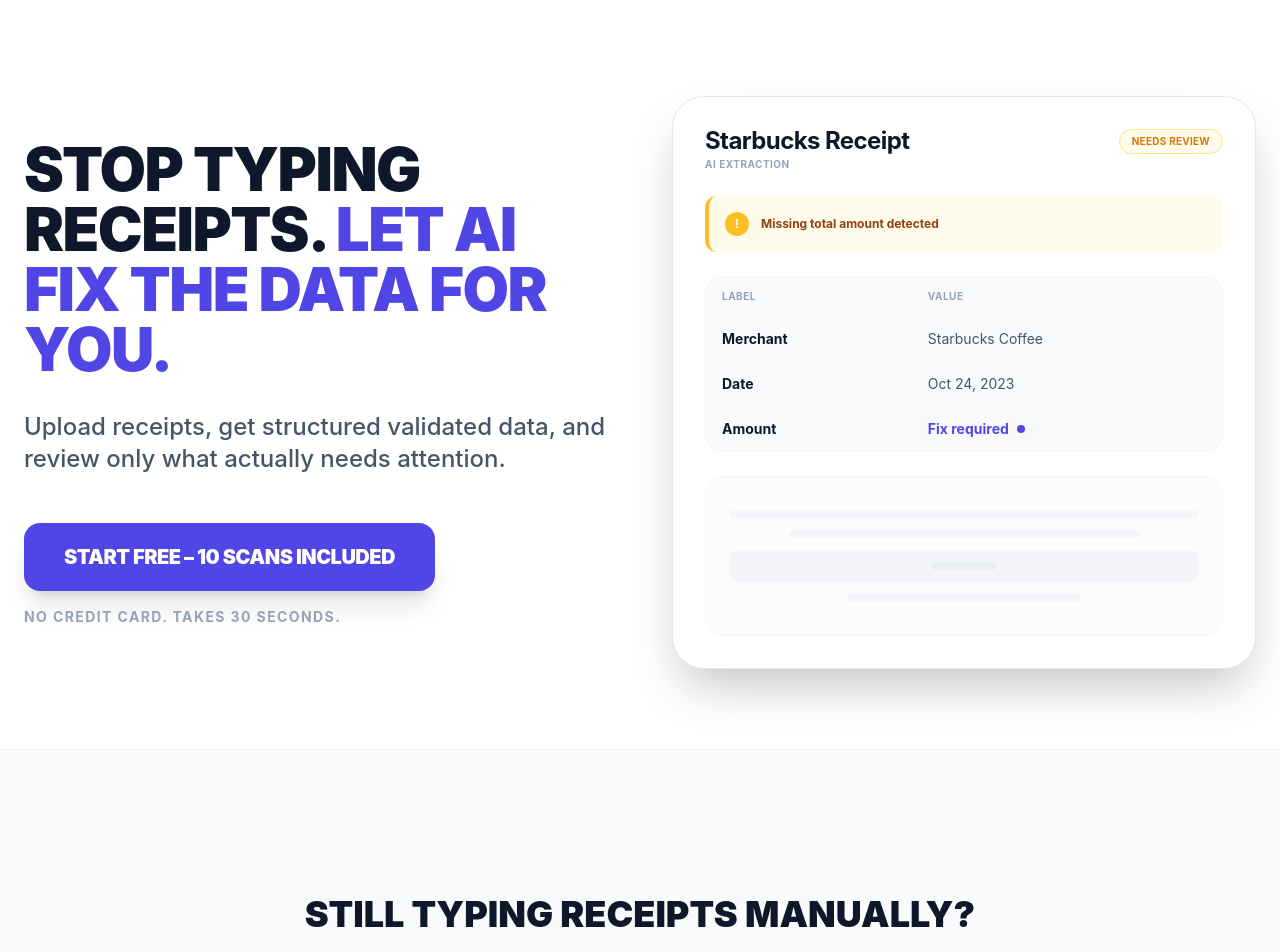
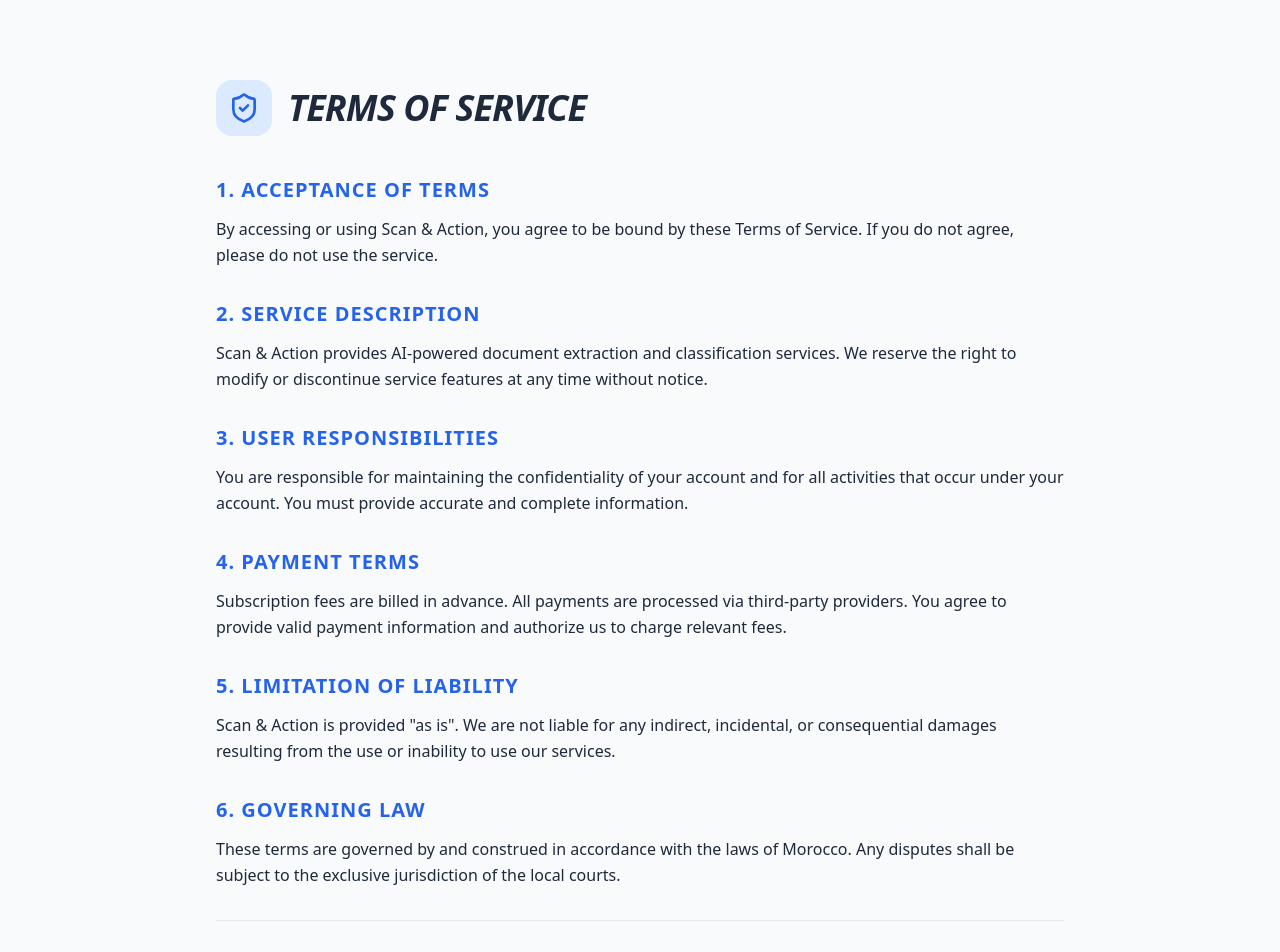
Before and after one commit to tornidomaroc-web/scan-and-action, a React (Vite) app in the folder apps/frontend/: page /terms in a window 1280 px wide. Before the commit this address led to /. Shown: the top 952 px of the page. Built offline with nearby package versions, Linux system fonts and the light colour scheme; no server answers.

Commit message:
feat: add Terms, Privacy, and Refund policy pages

```diff
--- a/apps/frontend/src/App.tsx
+++ b/apps/frontend/src/App.tsx
@@ -9,6 +9,9 @@
 import { AuthScreen } from './screens/AuthScreen';
 import { Layout } from './components/Layout';
 import { LandingScreen } from './screens/LandingScreen';
+import { TermsOfService } from './screens/TermsOfService';
+import { PrivacyPolicy } from './screens/PrivacyPolicy';
+import { RefundPolicy } from './screens/RefundPolicy';
 import { useAuth } from './contexts/AuthContext';
 import { strings } from './i18n/strings';
 import { ToastProvider } from './contexts/ToastContext';
@@ -50,6 +53,11 @@
               element={!user ? <AuthScreen /> : <Navigate to="/dashboard" replace />}
             />
 
+            {/* Legal Routes */}
+            <Route path="/terms" element={<TermsOfService />} />
+            <Route path="/privacy" element={<PrivacyPolicy />} />
+            <Route path="/refund" element={<RefundPolicy />} />
+
             {/* Protected Routes */}
             {user ? (
               <Route element={<Layout />}>
--- /dev/null
+++ b/apps/frontend/src/screens/PrivacyPolicy.tsx
@@ -0,0 +1,54 @@
+import React from 'react';
+import { Eye } from 'lucide-react';
+
+const PrivacyPolicy: React.FC = () => {
+  return (
+    <div className="max-w-4xl mx-auto px-6 py-20 font-sans text-slate-800 dark:text-slate-200">
+      <div className="flex items-center gap-4 mb-10">
+        <div className="p-3 bg-emerald-100 dark:bg-emerald-900/30 rounded-2xl text-emerald-600">
+          <Eye size={32} />
+        </div>
+        <h1 className="text-4xl font-black tracking-tight italic uppercase">Privacy Policy</h1>
+      </div>
+
+      <div className="space-y-8 leading-relaxed">
+        <section>
+          <h2 className="text-xl font-bold mb-3 uppercase tracking-wider text-emerald-600">1. Data Collected</h2>
+          <p>We collect information you provide directly, such as account details and uploaded document images. We also collect metadata necessary for service improvement and security.</p>
+        </section>
+
+        <section>
+          <h2 className="text-xl font-bold mb-3 uppercase tracking-wider text-emerald-600">2. How We Use Data</h2>
+          <p>Your data is used to process documents, provide AI-powered insights, manage your subscription, and communicate important service updates. We do not sell your personal data.</p>
+        </section>
+
+        <section>
+          <h2 className="text-xl font-bold mb-3 uppercase tracking-wider text-emerald-600">3. Data Storage (Supabase)</h2>
+          <p>We use Supabase for secure data storage and authentication. All data is encrypted at rest and in transit using industry-standard protocols.</p>
+        </section>
+
+        <section>
+          <h2 className="text-xl font-bold mb-3 uppercase tracking-wider text-emerald-600">4. Third Party Services (Google Gemini)</h2>
+          <p>Document analysis is performed via Google Gemini Vision API. Data shared with this provider is limited to the minimum required for extraction and is subject to their privacy policies.</p>
+        </section>
+
+        <section>
+          <h2 className="text-xl font-bold mb-3 uppercase tracking-wider text-emerald-600">5. User Rights</h2>
+          <p>You have the right to access, correct, or delete your personal data at any time. You can manage most data directly through your account dashboard.</p>
+        </section>
+
+        <section>
+          <h2 className="text-xl font-bold mb-3 uppercase tracking-wider text-emerald-600">6. Contact</h2>
+          <p>For any privacy-related inquiries, please contact us at [contact@scan-and-action.com].</p>
+        </section>
+
+        <footer className="pt-10 border-t border-slate-200 dark:border-slate-800 text-sm text-slate-500">
+          Last updated: April 20, 2026 | Contact: [contact@scan-and-action.com]
+        </footer>
+      </div>
+    </div>
+  );
+};
+
+export default PrivacyPolicy;
+export { PrivacyPolicy };
--- /dev/null
+++ b/apps/frontend/src/screens/RefundPolicy.tsx
@@ -0,0 +1,44 @@
+import React from 'react';
+import { CreditCard } from 'lucide-react';
+
+const RefundPolicy: React.FC = () => {
+  return (
+    <div className="max-w-4xl mx-auto px-6 py-20 font-sans text-slate-800 dark:text-slate-200">
+      <div className="flex items-center gap-4 mb-10">
+        <div className="p-3 bg-red-100 dark:bg-red-900/30 rounded-2xl text-red-600">
+          <CreditCard size={32} />
+        </div>
+        <h1 className="text-4xl font-black tracking-tight italic uppercase">Refund Policy</h1>
+      </div>
+
+      <div className="space-y-8 leading-relaxed">
+        <section>
+          <h2 className="text-xl font-bold mb-3 uppercase tracking-wider text-red-600">1. Subscription Cancellation</h2>
+          <p>You can cancel your Scan & Action subscription at any time through your account settings or by contacting our support team. Your access will continue until the end of the current billing period.</p>
+        </section>
+
+        <section>
+          <h2 className="text-xl font-bold mb-3 uppercase tracking-wider text-red-600">2. Refund Eligibility</h2>
+          <p>We offer a 7-day money-back guarantee for first-time subscribers. If you are unsatisfied with the service, you can request a full refund within 7 days of your initial purchase.</p>
+        </section>
+
+        <section>
+          <h2 className="text-xl font-bold mb-3 uppercase tracking-wider text-red-600">3. How to Request</h2>
+          <p>To request a refund, please send an email to [contact@scan-and-action.com] with your account details and reasoning. Requests must be sent within the eligibility window.</p>
+        </section>
+
+        <section>
+          <h2 className="text-xl font-bold mb-3 uppercase tracking-wider text-red-600">4. Processing Time</h2>
+          <p>Once approved, refunds are processed within 5-10 business days. The actual time for the funds to appear in your account depends on your financial institution.</p>
+        </section>
+
+        <footer className="pt-10 border-t border-slate-200 dark:border-slate-800 text-sm text-slate-500">
+          Last updated: April 20, 2026 | Contact: [contact@scan-and-action.com]
+        </footer>
+      </div>
+    </div>
+  );
+};
+
+export default RefundPolicy;
+export { RefundPolicy };
--- /dev/null
+++ b/apps/frontend/src/screens/TermsOfService.tsx
@@ -0,0 +1,54 @@
+import React from 'react';
+import { ShieldCheck } from 'lucide-react';
+
+const TermsOfService: React.FC = () => {
+  return (
+    <div className="max-w-4xl mx-auto px-6 py-20 font-sans text-slate-800 dark:text-slate-200">
+      <div className="flex items-center gap-4 mb-10">
+        <div className="p-3 bg-blue-100 dark:bg-blue-900/30 rounded-2xl text-blue-600">
+          <ShieldCheck size={32} />
+        </div>
+        <h1 className="text-4xl font-black tracking-tight italic uppercase">Terms of Service</h1>
+      </div>
+
+      <div className="space-y-8 leading-relaxed">
+        <section>
+          <h2 className="text-xl font-bold mb-3 uppercase tracking-wider text-blue-600">1. Acceptance of Terms</h2>
+          <p>By accessing or using Scan & Action, you agree to be bound by these Terms of Service. If you do not agree, please do not use the service.</p>
+        </section>
+
+        <section>
+          <h2 className="text-xl font-bold mb-3 uppercase tracking-wider text-blue-600">2. Service Description</h2>
+          <p>Scan & Action provides AI-powered document extraction and classification services. We reserve the right to modify or discontinue service features at any time without notice.</p>
+        </section>
+
+        <section>
+          <h2 className="text-xl font-bold mb-3 uppercase tracking-wider text-blue-600">3. User Responsibilities</h2>
+          <p>You are responsible for maintaining the confidentiality of your account and for all activities that occur under your account. You must provide accurate and complete information.</p>
+        </section>
+
+        <section>
+          <h2 className="text-xl font-bold mb-3 uppercase tracking-wider text-blue-600">4. Payment Terms</h2>
+          <p>Subscription fees are billed in advance. All payments are processed via third-party providers. You agree to provide valid payment information and authorize us to charge relevant fees.</p>
+        </section>
+
+        <section>
+          <h2 className="text-xl font-bold mb-3 uppercase tracking-wider text-blue-600">5. Limitation of Liability</h2>
+          <p>Scan & Action is provided "as is". We are not liable for any indirect, incidental, or consequential damages resulting from the use or inability to use our services.</p>
+        </section>
+
+        <section>
+          <h2 className="text-xl font-bold mb-3 uppercase tracking-wider text-blue-600">6. Governing Law</h2>
+          <p>These terms are governed by and construed in accordance with the laws of Morocco. Any disputes shall be subject to the exclusive jurisdiction of the local courts.</p>
+        </section>
+
+        <footer className="pt-10 border-t border-slate-200 dark:border-slate-800 text-sm text-slate-500">
+          Last updated: April 20, 2026 | Contact: [contact@scan-and-action.com]
+        </footer>
+      </div>
+    </div>
+  );
+};
+
+export default TermsOfService; // Named export might be better if others use it, but App.tsx uses default/named interchangeably. I'll use named export as in other screens.
+export { TermsOfService };
```
